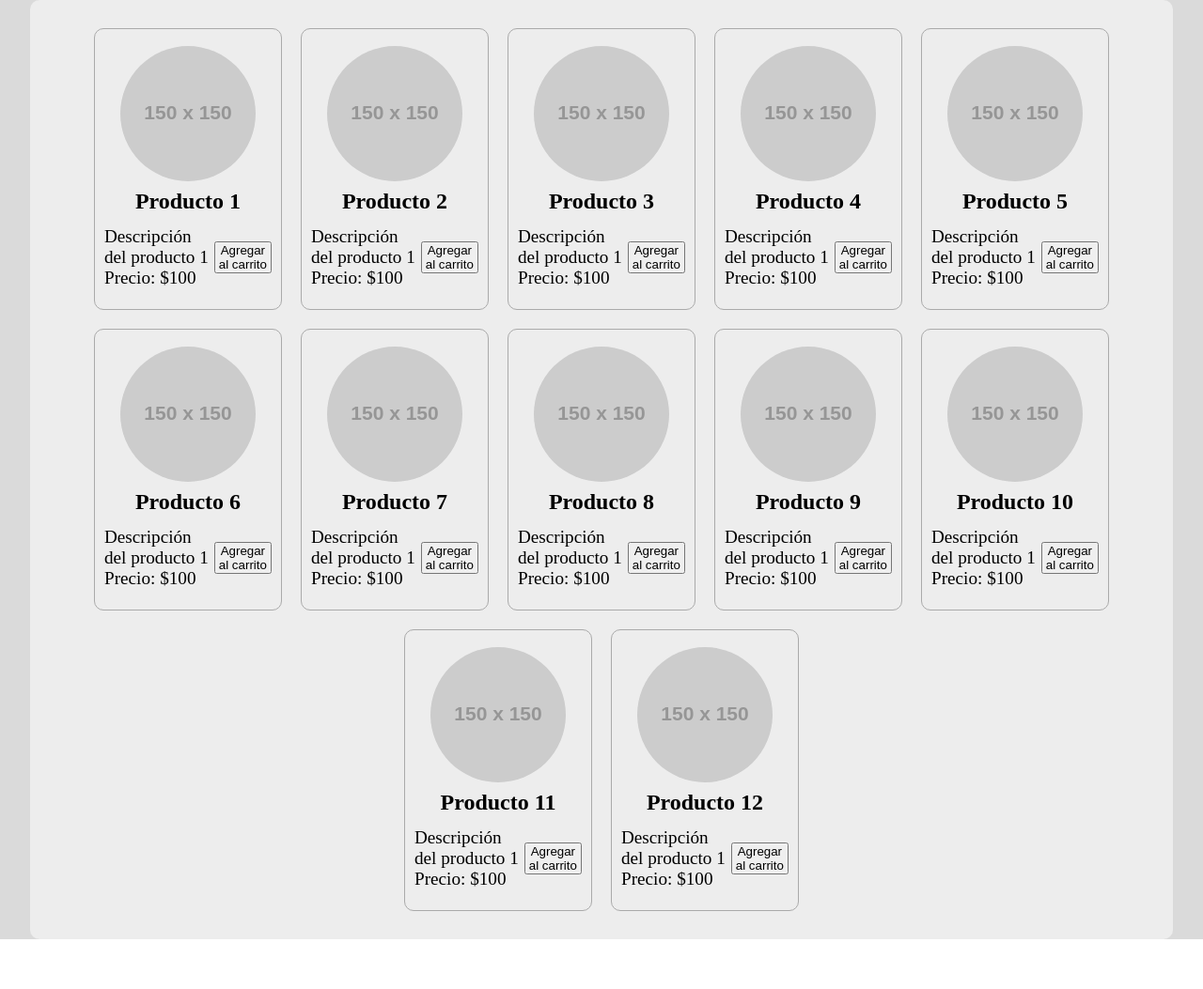
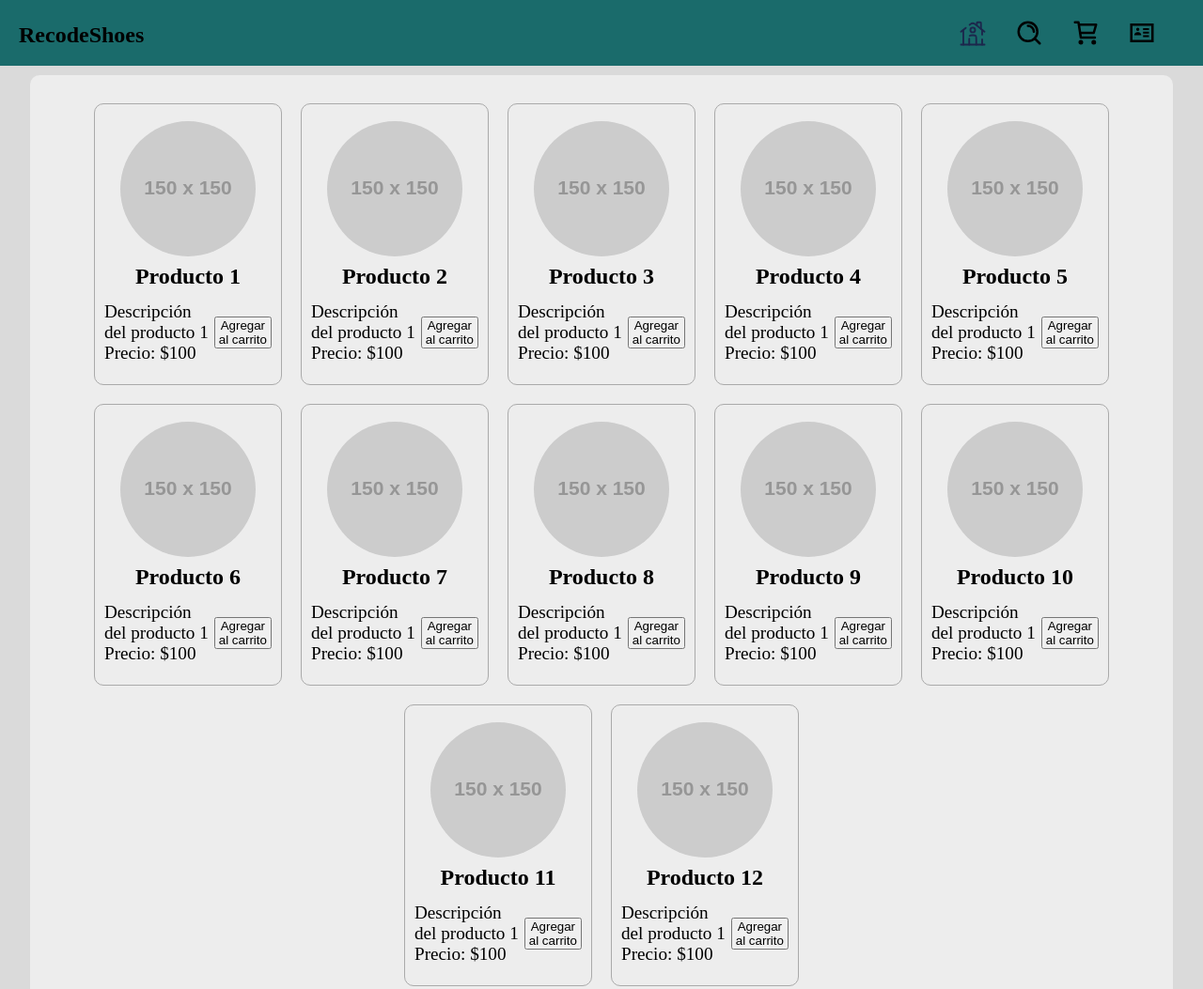
Before and after one commit to jpchaconcito/ShoesIA, a plain HTML site: page public/pages/productos.html in a window 1280 px wide. Shown: the top 1053 px of the page at 94% size. Before the commit the page ends 1000 px from the top, so only its background shows below. Drawn offline with Linux system fonts and the light colour scheme; placeholder pictures from the web are drawn by us.

Commit message:
(add) stilos productos y navbar

```diff
--- a/public/pages/productos.html
+++ b/public/pages/productos.html
@@ -3,11 +3,23 @@
 <head>
     <link rel="stylesheet" href="../style/index.css">
     <link rel="stylesheet" href="../style/productos.css">
+    <link rel="stylesheet" href="../style/barnav.css">
     <meta charset="UTF-8">
     <meta name="viewport" content="width=device-width, initial-scale=1.0">
     <title>ShoesIA</title>
 </head>
 <body>
+    <header class="navinicio">
+        <nav class="nav">
+            <h2 class="title">RecodeShoes</h2>
+            <ul class="list">
+                <li><a href=""><img src="../img/inicio.svg" alt="" width="30px" height="30px"></a></li>
+                <li><a href=""><img src="../img/lupa.svg" alt="" width="30px" height="30px"></a></li>
+                <li><a href=""><img src="../img/carrito.svg" alt="" width="30px" height="30px"></a></li>
+                <li><a href=""><img src="../img/contacto.svg" alt="" width="30px" height="30px"></a></li>
+            </ul>
+        </nav>
+    </header>
     <section class="productos" id="" productos>
         <div class="container">
             <div class="producto">
--- a/public/style/barnav.css
+++ b/public/style/barnav.css
@@ -1,8 +1,8 @@
 header {
     position: fixed;
     width: 100%;
+    height: 70px;
     top: 0;
-
     color: #000000;
     padding: 20px;
     z-index: 1000;
--- a/public/style/index.css
+++ b/public/style/index.css
@@ -3,3 +3,6 @@
     margin: 0;
     box-sizing: border-box;
 }
+body {
+    background-color: #dadada;
+}
--- a/public/style/productos.css
+++ b/public/style/productos.css
@@ -6,6 +6,7 @@
     margin: 0;
     padding: 0;
     background-color: #dadada;
+    margin-top: 80px;
 }
 .container {
     display: flex;
```
